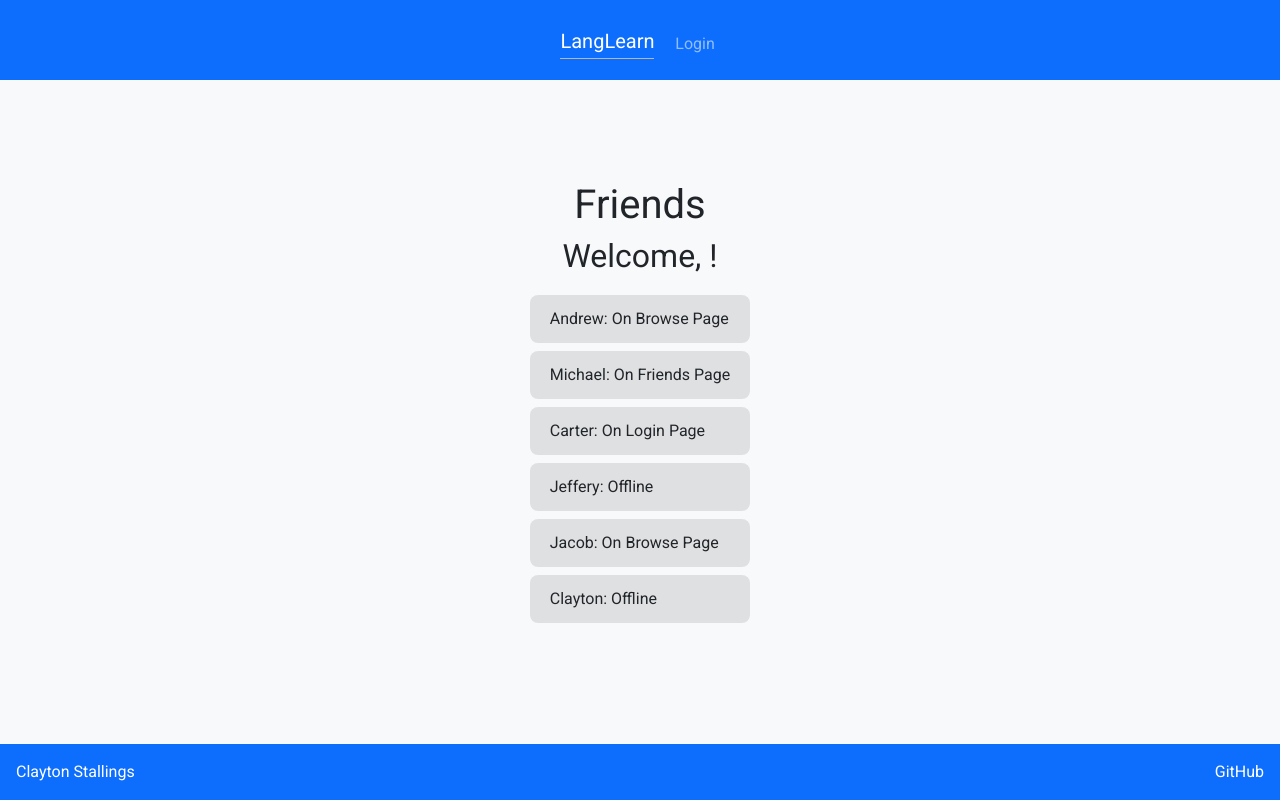
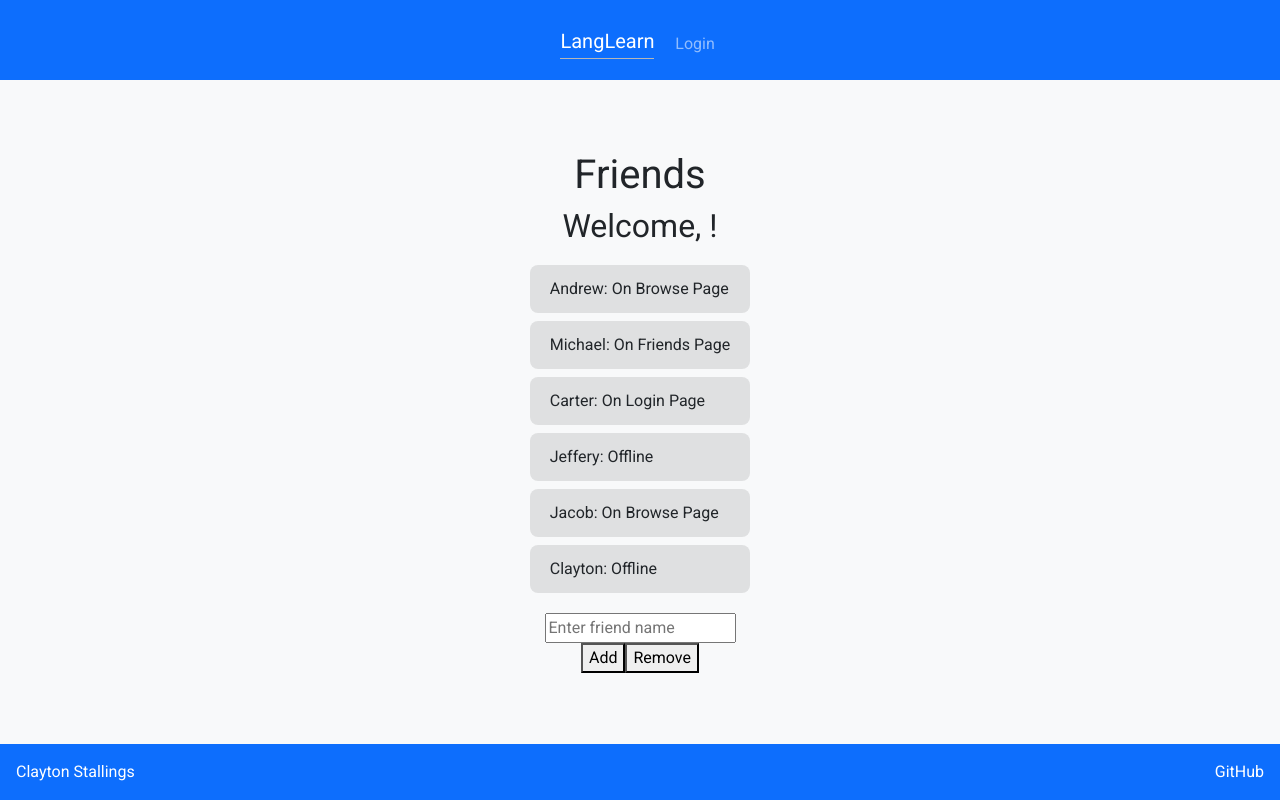
Before and after one commit to crstall4/mystartup, a React (Vite) app: page /friends in a window 1280 px wide. Built offline with nearby package versions, Linux system fonts and the light colour scheme.

Commit message:
since friends list was already reactified, i made it so you can add and remove friends via a textbox.

```diff
--- a/src/app.jsx
+++ b/src/app.jsx
@@ -29,10 +29,18 @@ export default function App() {
     setScore(scoreList);
     localStorage.setItem('score', JSON.stringify(scoreList));
   }
+  function handleAddFriend(friend) {
+    let friendsList = [...friends];
+    if (!friendsList.includes(friend)) {
+      friendsList.push(friend);
+      setFriends(friendsList);
+      localStorage.setItem('friends', JSON.stringify(friendsList));
+    }
+  }
 
-  function handleSetFriends(friend) {
+  function handleRemoveFriend(friend) {
     let friendsList = [...friends];
-    friendsList.push(friend);
+    friendsList = friendsList.filter(f => f !== friend);
     setFriends(friendsList);
     localStorage.setItem('friends', JSON.stringify(friendsList));
   }
@@ -56,7 +64,7 @@ export default function App() {
     <Routes>
       <Route path='/' element={<Login setUsername={handleSetUsername} setPassword={handleSetPassword} username={username} password={password}/>} exact />
       <Route path='/study' element={<Study user={username} password={password} score={score} setScore={handleSetScore} />} />
-      <Route path='/friends' element={<Friends user={username} password={password} friends={friends}/>} />
+      <Route path='/friends' element={<Friends user={username} password={password} friends={friends} addFriend={handleAddFriend} removeFriend={handleRemoveFriend}/>} />
       <Route path='/browse' element={<Browse user={username} password={password} />} />
       <Route path='*' element={<NotFound />} />
     </Routes>
--- a/src/friends/friends.jsx
+++ b/src/friends/friends.jsx
@@ -1,9 +1,10 @@
 import React from 'react';
 import '../app.css';
 
-export function Friends({user, password, friends}) {
+export function Friends({user, password, friends, addFriend, removeFriend}) {
   const statusesOptions = ["Offline", "On Friends Page", "On Login Page", "On Study Page", "On Browse Page"];
   const [statuses, setStatuses] = React.useState({});
+  const [friendName, setFriendName] = React.useState('');
 
   React.useEffect(() => {
     const initialStatuses = {};
@@ -38,6 +39,17 @@ export function Friends({user, password, friends}) {
           ))}
         </ul>
       </div>
+      <div>
+        <input
+          type="text"
+          placeholder="Enter friend name"
+          value={friendName}
+          onChange={(e) => setFriendName(e.target.value)}
+        />
+        <br />
+        <button onClick={() => addFriend(friendName)}>Add</button>
+        <button onClick={() => removeFriend(friendName)}>Remove</button>
+      </div>
     </main>
   );
 }
```
Also changed, not shown: 1 other file (tests, documents, lock files or other folders).
